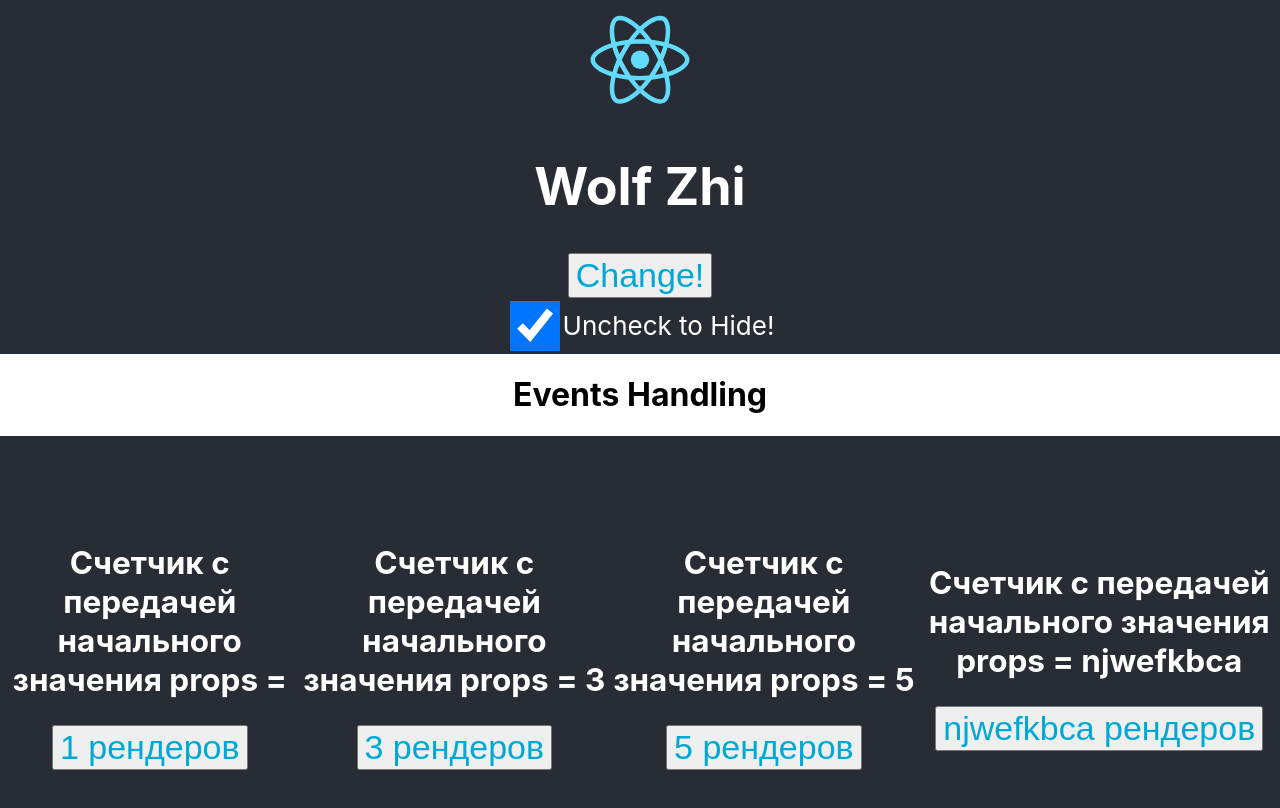
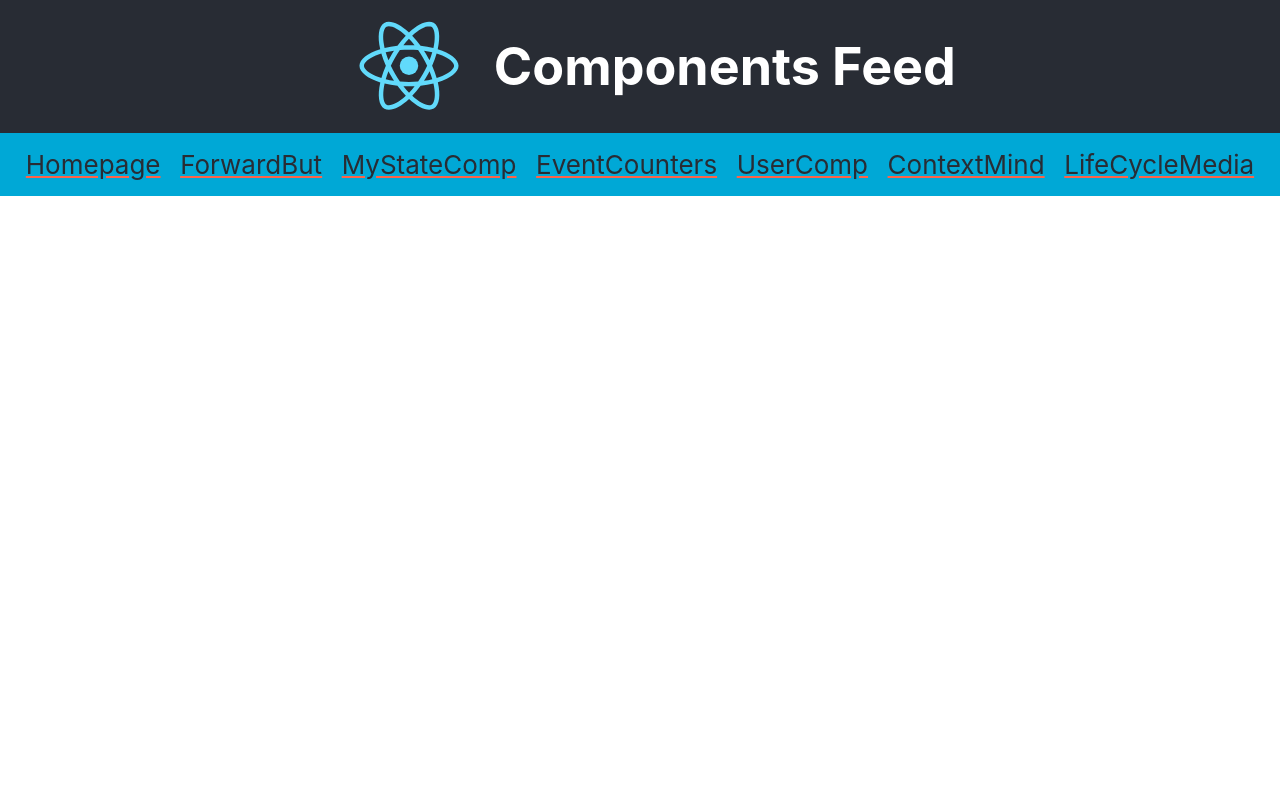
Before and after one commit to zhamkovv/react-stateprop, a React (Create React App) app: page / in a window 1280 px wide. Shown: the top 808 px of the page. Built offline with nearby package versions, Linux system fonts and the light colour scheme.

Commit message:
Added routing, menu, LifeCycleMedia device type

```diff
--- a/package.json
+++ b/package.json
@@ -8,6 +8,7 @@
     "@testing-library/user-event": "^12.8.3",
     "react": "^17.0.2",
     "react-dom": "^17.0.2",
+    "react-router-dom": "^5.3.0",
     "react-scripts": "4.0.3",
     "web-vitals": "^1.1.2"
   },
--- a/src/App.css
+++ b/src/App.css
@@ -19,7 +19,18 @@
   font-size: calc(10px + 2vmin);
   color: white;
 }
+.App-menu {
+  background-color: #00a8d6;
+  /* min-height: 32vh; */
+  display: flex;
+  flex-direction: row;
+  align-items: center;
+  justify-content: space-around;
+  font-size: calc(10px + 2vmin);
+  padding: 1rem;
 
+}
+a   {color: #282c34;text-decoration-color:tomato;}
 .App-link {
   font-size: calc(18px + 2vmin);
   color: #00a8d6;
--- a/src/App.js
+++ b/src/App.js
@@ -1,16 +1,25 @@
 import React from "react";
+
 import "./App.css";
+import logo from "./logo.svg";
+
 import MyStateComp from "./MyStateComp";
 import EventCounter from "./EventCouner";
-import logo from "./logo.svg";
+import UserComp from "./UserComp";
+import ForwardBut from "./ForwardBut";
+import ContextMind from "./ContextMind";
+import Routing from "./Routing";
 
 function App() {
   return (
     <div className='App'>
       <header className='App-header hh1'>
         <img src={logo} className='App-logo' alt='logo' />
+        <ForwardBut />
         <MyStateComp />
       </header>
+            <Routing />
+
       <h1>Events Handling</h1>
       <div className='Content'>
         <EventCounter />
@@ -18,8 +27,13 @@ function App() {
         <EventCounter value='5' />
         <EventCounter value='njwefkbca' />
       </div>
+      <UserComp name='Events Handling with HoC props.name' />
+      <div className='Content'>
+        <h1>Context Mind</h1>
+        <ContextMind />
+      </div>
     </div>
   );
 }
 
-export default App;
+export default App
--- /dev/null
+++ b/src/ContextMind.js
@@ -0,0 +1,41 @@
+import React, { Component } from "react";
+
+const TitleContext = React.createContext();
+
+const Level3 = () => (
+  <TitleContext.Consumer>
+    {({ title }) => <h1>{title}</h1>}
+  </TitleContext.Consumer>
+);
+const Level2 = () => <Level3 />;
+const Level1 = () => <Level2 />;
+
+const ContextFunc = () => (
+  <TitleContext.Provider value={{ title: "'Строка контекста'" }}>
+    <Level1 />
+  </TitleContext.Provider>
+);
+
+const TitleContextClass = React.createContext({ title: "Контекст класса" });
+
+class Level3c extends Component {
+  static contextType = TitleContextClass;
+  render() {
+    return <h1>{this.context.title}</h1>;
+  }
+}
+
+const Level2c = () => <Level3c />;
+const Level1c = () => <Level2c />;
+
+class ContextClass extends Component {
+  render() {
+    return (
+      <TitleContextClass.Provider value={{ title: "'Строка контекста'" }}>
+        <Level1c />
+      </TitleContextClass.Provider>
+    );
+  }
+}
+
+export default function ContextMind () {return <><ContextFunc/><ContextClass/></>}
--- /dev/null
+++ b/src/ForwardBut.js
@@ -0,0 +1,18 @@
+import React from "react";
+import RefComp from "./RefComp";
+
+export default function ForwardBut () {
+  const ref = React.useRef(null); // {current: null}
+  return (
+    <>
+      <RefComp ref={ref}>Ura! Ya ponyual!</RefComp>
+      <button
+        onClick={() => {
+          ref.current.innerHTML = "Value2 to child";
+          console.log(ref);
+        }}>
+        In App
+      </button>
+    </>
+  );
+};
--- /dev/null
+++ b/src/LifeCycleMedia.js
@@ -0,0 +1,30 @@
+import React from "react";
+
+class LifeCycleMedia extends React.Component {
+  constructor(props) {
+    super(props);
+    this.state = { type: "desktop" };
+  }
+
+  componentDidMount() {
+    const checkMediaQuery = () => {
+      const type = window.matchMedia("(min-width: 1021px)").matches
+        ? "desktop"
+        : "mobile";
+      if (type !== this.state.type) {
+        this.setState((prevState) => {
+          console.log(prevState);
+          return { type }
+        });
+      }
+    };
+
+    window.addEventListener("resize", checkMediaQuery);
+    checkMediaQuery();
+  }
+
+  render() {
+    return <><span>{this.state.type}</span> this.props.children;</>
+  }
+}
+export default LifeCycleMedia
--- /dev/null
+++ b/src/RefComp.js
@@ -0,0 +1,11 @@
+import React, { forwardRef } from "react";
+
+const RefComp = forwardRef((props, ref2) => {
+  return (
+    <>
+      <button ref={ref2}>Вторая</button>
+    </>
+  );
+});
+
+export default RefComp;
--- /dev/null
+++ b/src/Routing.js
@@ -0,0 +1,97 @@
+import React, { Fragment } from "react";
+import "./App.css";
+import logo from "./logo.svg";
+import { BrowserRouter, Switch, Route, NavLink } from "react-router-dom";
+
+import MyStateComp from "./MyStateComp";
+import EventCounter from "./EventCouner";
+import UserComp from "./UserComp";
+import ForwardBut from "./ForwardBut";
+import ContextMind from "./ContextMind";
+import LifeCycleMedia from "./LifeCycleMedia";
+
+const withPage = (Component) => {
+  const WrapperPage = (props) => (
+    <>
+      <h1>{Component.name}</h1>
+      <div>
+        {Component}
+        {Component.props}
+      </div>
+    </>
+  );
+  return WrapperPage;
+};
+
+const Homepage = () => (
+  <span name='Главная'>Выберите компонент в меню для демо его работы</span>
+);
+const HomepageComponent = withPage(Homepage);
+const EventCounters = () => (
+  <>
+    <EventCounter />
+    <EventCounter value='3' />
+    <EventCounter value='5' />
+    <EventCounter value='njwefkbca' />
+  </>
+);
+const listComponents = [
+  <Homepage />,
+  <ForwardBut />,
+  <MyStateComp />,
+  <EventCounters />,
+  <UserComp name='Events Handling with HoC props.name' />,
+  <ContextMind />,
+  <LifeCycleMedia/>
+];
+
+const getDisplayName = (WrappedComponent) => {
+  return WrappedComponent.displayName || WrappedComponent.name || "Component2";
+};
+const Name2 = getDisplayName(HomepageComponent);
+console.log(listComponents);
+console.log(listComponents[3].type.name);
+console.log(Name2);
+const Routing = () => {
+  const menu = listComponents.map((i, key) => (
+    <div>
+      <NavLink
+        key={key}
+        activeStyle={{ fontWeight: 'bold' }}
+        to={"/" + i.type.name + "/"}>
+        {i.type.name}
+      </NavLink>
+    </div>
+  ));
+
+  return (
+    <div className='App'>
+      <header className='App-header'>
+        <img src={logo} className='App-logo' alt='logo' />
+        <h1>Components Feed</h1>
+      </header>
+      <div className='App'>
+      <BrowserRouter>
+        <nav>
+          <div className='App-menu'>{menu}</div>
+        </nav>
+
+
+          <Switch>
+            {listComponents.map((i, key) => (
+              <Route path={"/" + i.type.name + "/"} key={key}>
+                <h1>{i.type.name}</h1>
+                {i}
+              </Route>
+            ))}
+          </Switch>
+          </BrowserRouter>
+        </div>
+
+    </div>
+
+
+  );
+};
+
+export default Routing;
--- /dev/null
+++ b/src/UserComp.js
@@ -0,0 +1,23 @@
+import React from "react";
+
+const UserComp = (props) => {
+  const User = (name) => <h1>{props.name}</h1>;
+
+  // const UserContainer = (props) => <User />;
+
+  // const HoC = (Component) => {
+  //   const Wrapper = (props) => <Component userName="Ivan"/>
+  // return Wrapper
+  // }
+  const HoC = (Component1, props) => {
+    return (props) => <Component1 {...props}/>;
+  };
+
+  const NewComp = HoC(User,props);
+  return (
+    <>
+      <NewComp {...props}/>
+    </>
+  );
+};
+export default UserComp;
--- a/src/index.js
+++ b/src/index.js
@@ -1,12 +1,13 @@
-import React from 'react';
-import ReactDOM from 'react-dom';
-import './index.css';
-import App from './App';
+import React from "react";
+import ReactDOM from "react-dom";
+import "./index.css";
+//import App from "./App";
 
+import Routing from "./Routing";
 
 ReactDOM.render(
   <React.StrictMode>
-    <App />
+    <Routing />
   </React.StrictMode>,
-  document.getElementById('root')
+  document.getElementById("root")
 );
```
Also changed, not shown: 1 other file (tests, documents, lock files or other folders).
